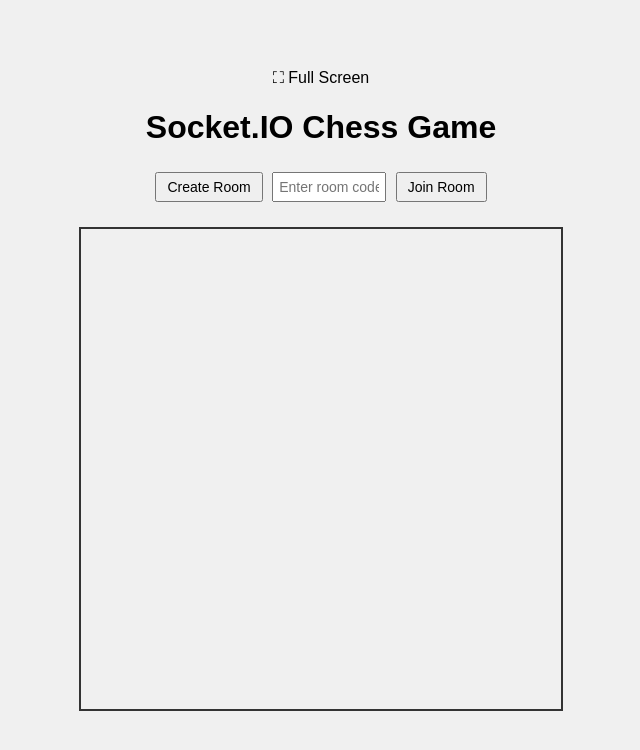
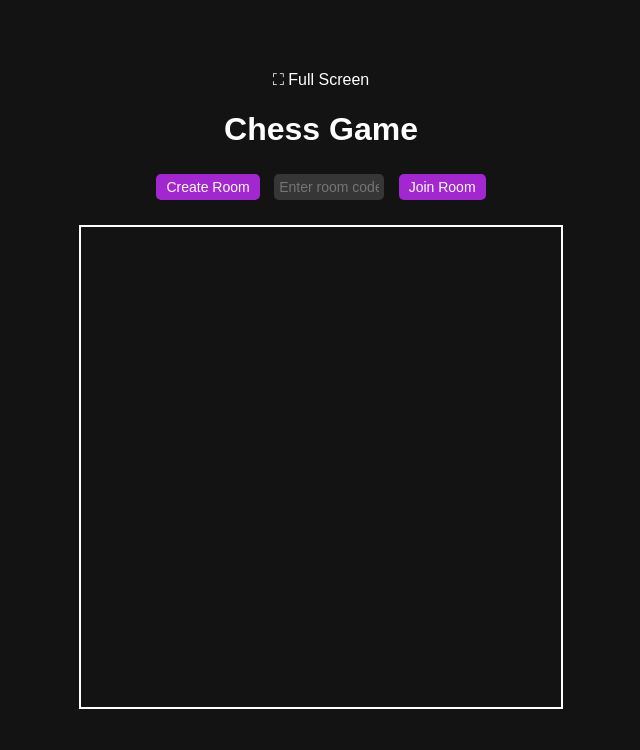
Before and after one commit to Clem1212/chess, a website: page public/index.html in a window 1280 px wide. Shown: the whole page, without its empty margins (319-959 px from the left). Drawn offline with nearby package versions, Linux system fonts and the light colour scheme; no server answers.

Commit message:
Add files via upload

```diff
--- a/public/index.html
+++ b/public/index.html
@@ -3,7 +3,7 @@
 <head>
     <meta charset="UTF-8">
     <meta name="viewport" content="width=device-width, initial-scale=1.0">
-    <title>Socket.IO Chess Game</title>
+    <title>Chess Game</title>
 
     <style>
         body {
@@ -13,7 +13,7 @@
             align-items: center;
             min-height: 100vh;
             margin: 0;
-            background-color: #f0f0f0;
+            background-color: #141313;
             position: relative;
         }
         .container {
@@ -22,6 +22,24 @@
             max-width: 500px;
             padding: 10px;
         }
+        input[type="text"], button {
+    padding: 10px;
+    font-size: 16px;
+    border-radius: 5px;
+    border: none;
+    margin: 5px;
+    background-color: #363636;
+    color: #ffffff;
+
+  }
+  input[type="text"] {
+    width: 200px;
+
+  }
+  button {
+    background-color: #a327d0;
+    cursor: pointer;
+  }
         #chessboard {
             display: grid;
             grid-template-columns: repeat(8, 1fr);
@@ -29,7 +47,7 @@
             aspect-ratio: 1 / 1;
             width: 100%;
             max-width: 480px;
-            border: 2px solid #333;
+            border: 2px solid #ffffff;
             margin: 20px auto;
         }
         .cell {
@@ -85,12 +103,13 @@
                 font-size: 14px;
             }
         }
+
     </style>
 </head>
 <body>
     <div class="container">
         <center>
-            <div id="fullScreenBtn" onclick="toggleFullScreen()">
+            <div id="fullScreenBtn" onclick="toggleFullScreen()" style="color:white">
               &#x26F6; Full Screen
             </div>
             <script>
@@ -113,15 +132,15 @@
         }
             document.getElementById('fullScreenBtn').addEventListener('click', toggleFullScreen);
             </script>
-        <h1>Socket.IO Chess Game</h1>
+        <h1 style="color:white">Chess Game</h1>
         <div id="gameSetup">
             <button id="createRoom">Create Room</button>
             <input id="roomCodeInput" type="text" placeholder="Enter room code">
             <button id="joinRoom">Join Room</button>
         </div>
-        <p id="roomInfo"></p>
+        <p id="roomInfo" style="color:#ffffff"></p>
         <div id="chessboard"></div>
-        <p id="turnInfo"></p>
+        <p id="turnInfo" style="color:#ffffff"></p>
     </div>
 
 
```
